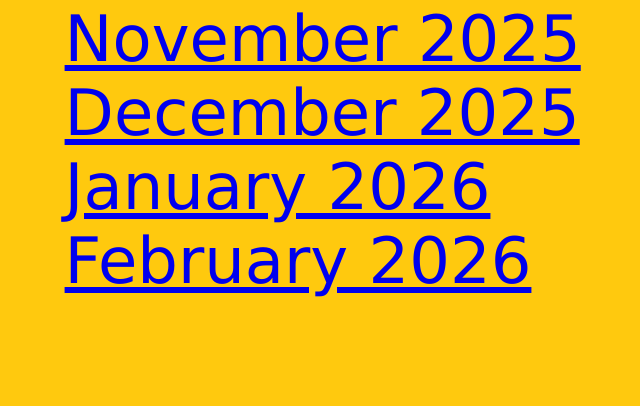
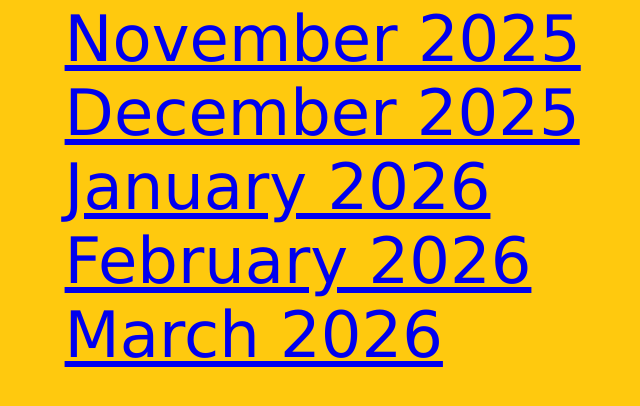
Before and after one commit to bgigiolio/webbies, a React (Vite) app in the folder ChrisCrumbs/: page / in a window 1280 px wide. Shown: the part 977-1383 px from the top of the page, without its empty margins (257-897 px from the left). Built offline with nearby package versions, Linux system fonts and the light colour scheme.

Commit message:
March update

```diff
--- a/ChrisCrumbs/src/App.jsx
+++ b/ChrisCrumbs/src/App.jsx
@@ -17,7 +17,8 @@ function App() {
     {url: "https://ia601608.us.archive.org/12/items/november-newsletter_202601/November%20Newsletter.pdf", date: "November 2025"},
     {url: "https://ia600407.us.archive.org/2/items/december-newsletter/December%20Newsletter.pdf", date: "December 2025"},
     {url: "https://ia903106.us.archive.org/15/items/january-newsletter/January%20Newsletter.pdf", date: "January 2026"},
-    {url: "https://ia801906.us.archive.org/8/items/feb-news-letter-feb-news-letter-feb-news-letter/Feb%20News%20LetterFeb%20News%20Letter%20-%20Feb%20News%20Letter.pdf", date: "February 2026"}
+    {url: "https://ia801906.us.archive.org/8/items/feb-news-letter-feb-news-letter-feb-news-letter/Feb%20News%20LetterFeb%20News%20Letter%20-%20Feb%20News%20Letter.pdf", date: "February 2026"},
+    {url: "https://ia600904.us.archive.org/25/items/march-newsletter/March%20Newsletter.pdf", date: "March 2026"}
   ]
   // useEffect(() => {
   //   axios.get(baseURL + "/")
```
